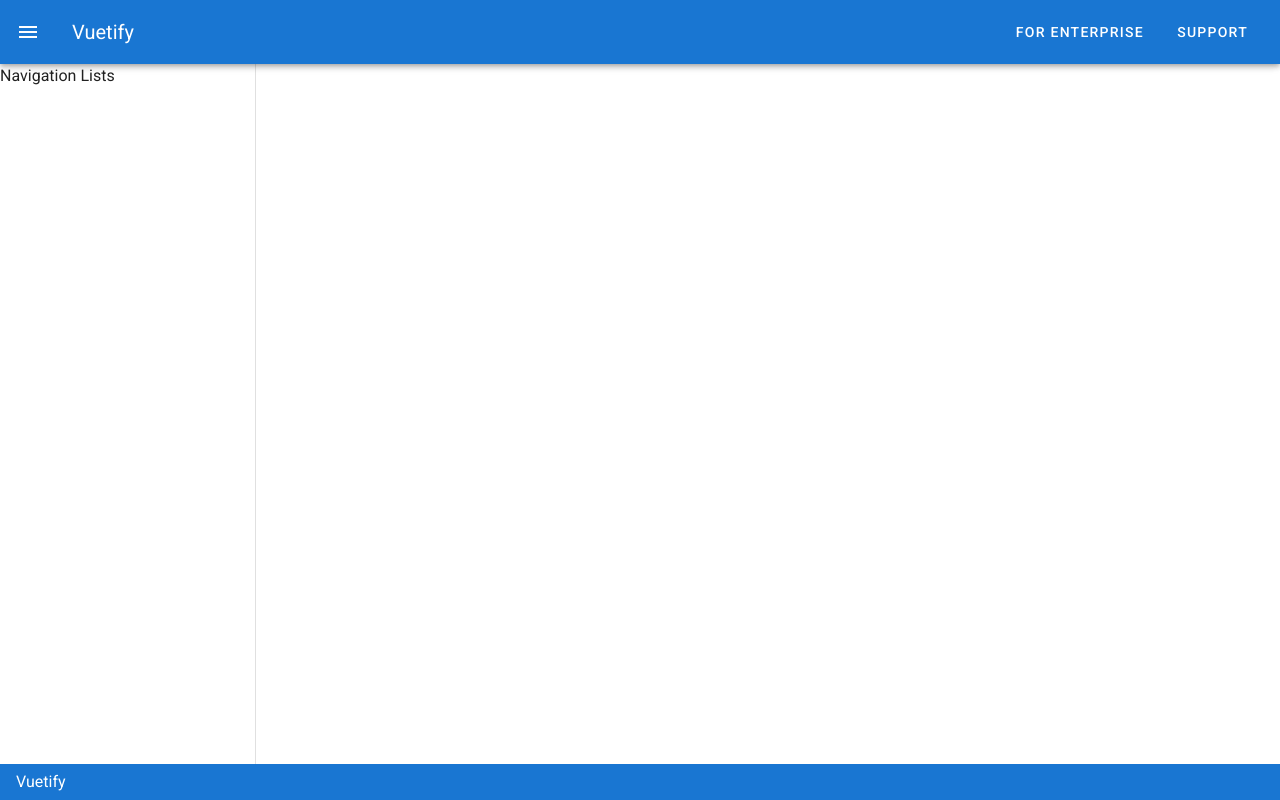
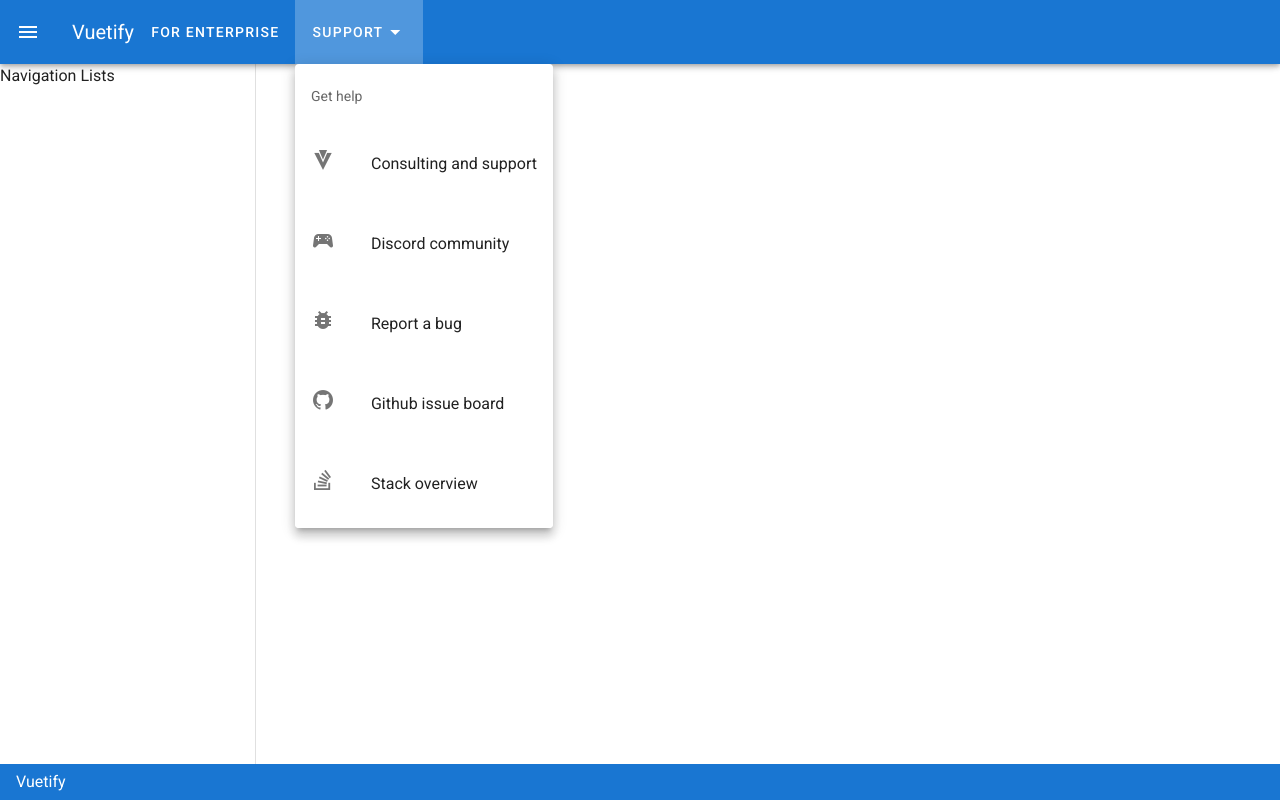
Before and after one commit to Bokuri67-jp/vuetify_lesson, a Vue app: page / in a window 1280 px wide. Both pictures are taken after a click on the button "SUPPORT". Built offline with nearby package versions, Linux system fonts and the light colour scheme.

Commit message:
drop down list

```diff
--- a/src/App.vue
+++ b/src/App.vue
@@ -4,10 +4,39 @@
     <v-app-bar color="primary" dark app clipped-left>
       <v-app-bar-nav-icon @click="drawer=!drawer"></v-app-bar-nav-icon>
       <v-toolbar-title>Vuetify</v-toolbar-title>
-      <v-spacer></v-spacer>
+      <!-- <v-spacer></v-spacer> -->
       <v-toolbar-items>
-      <v-btn text>FOR ENTERPRISE</v-btn>
-      <v-btn text>SUPPORT</v-btn>
+        <v-btn text>For Enterprise</v-btn>
+        <v-menu offset-y>
+          <template v-slot:activator="{on}">
+            <v-btn text v-on="on">Support<v-icon>mdi-menu-down</v-icon></v-btn>
+          </template>
+          <!-- <v-list>
+            <v-list-item>
+              <v-list-item-content>
+                <v-list-item-title>Consulting and support</v-list-item-title>
+              </v-list-item-content>
+            </v-list-item>
+            <v-list-item>
+              <v-list-item-content>
+                <v-list-item-title>Discord community</v-list-item-title>
+              </v-list-item-content>
+            </v-list-item>
+          </v-list> -->
+          <v-list>
+            <v-subheader>Get help</v-subheader>
+            <v-list-item v-for="support in supports" :key="support.name">
+              <v-list-item-content>
+                <v-list-item-title>
+                  <v-list-item-icon>
+                    <v-icon>{{support.icon}}</v-icon>
+                  </v-list-item-icon>
+                  {{support.name}}
+                </v-list-item-title>
+              </v-list-item-content>
+            </v-list-item>
+          </v-list>
+        </v-menu>
       </v-toolbar-items>
     </v-app-bar>
     <v-main>
@@ -23,7 +52,14 @@
 export default {
   data () {
     return {
-      drawer: null
+      drawer: null,
+      supports: [
+        { name: 'Consulting and support', icon: 'mdi-vuetify' },
+        { name: 'Discord community', icon: 'mdi-controller' },
+        { name: 'Report a bug', icon: 'mdi-bug' },
+        { name: 'Github issue board', icon: 'mdi-github' },
+        { name: 'Stack overview', icon: 'mdi-stack-overflow' }
+      ]
     }
   }
 }
```
